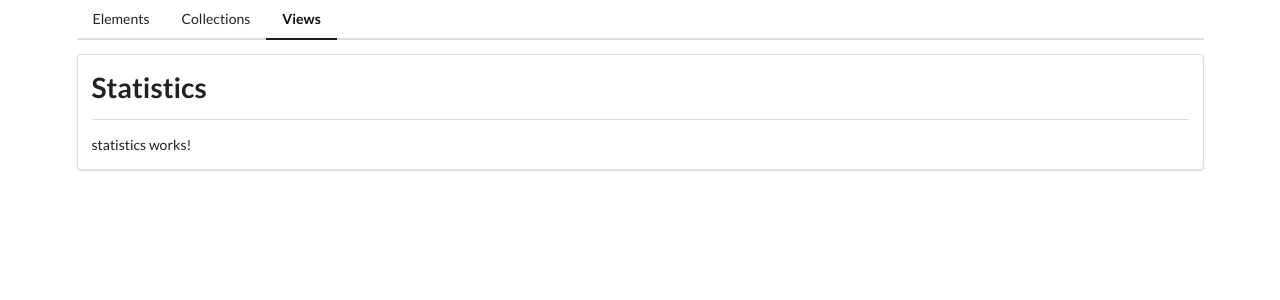
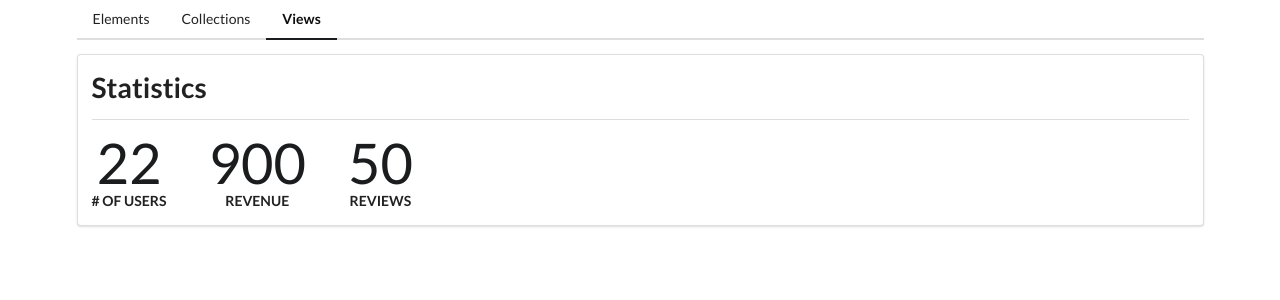
Before and after one commit to Seborider/components, an Angular app: page /views in a window 1280 px wide. Shown: the top 300 px of the page. Built offline with nearby package versions, Linux system fonts and the light colour scheme.

Commit message:
🎨 Add markup for statistics component

```diff
--- a/src/app/views/statistics/statistics.component.html
+++ b/src/app/views/statistics/statistics.component.html
@@ -1 +1,12 @@
-<p>statistics works!</p>
+<div class="ui statistics">
+    <div class="statistic"
+    *ngFor="let stat of data"
+    >
+        <div class="value">
+            {{stat.value}}
+        </div>
+        <div class="label">
+            {{stat.label}}
+        </div>
+    </div>
+</div>
```
